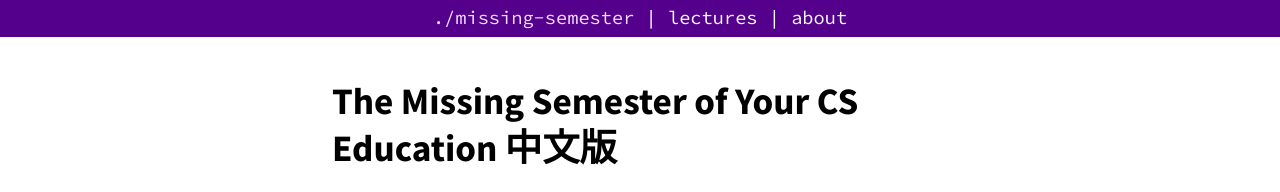
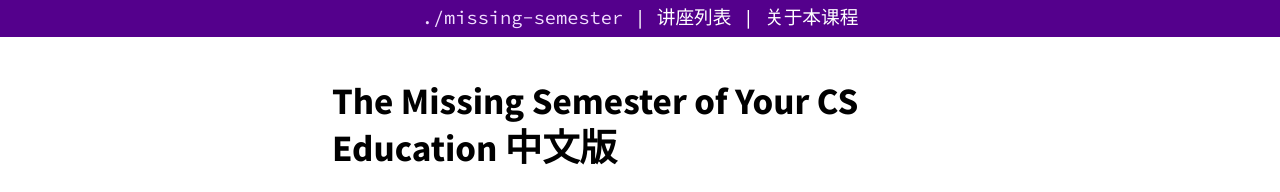
Before and after one commit to missing-semester-cn/missing-semester-cn.github.io, a Jekyll site: the page built from index.md, in a window 1280 px wide. Shown: the top 192 px of the page. Built offline with Jekyll 4.4.1, drawn with Linux system fonts in a browser that asks for light colours.

Commit message:
Update nav.html

```diff
--- a/_includes/nav.html
+++ b/_includes/nav.html
@@ -5,8 +5,8 @@
     <label class="menu-label" for="menu-icon"></label>
     <div class="trigger">
       <div class="trigger-child">
-        <span class="nav-link"><a href="/2020/">lectures</a></span>
-        <span class="nav-link"><a href="/about/">about</a></span>
+        <span class="nav-link"><a href="/2020/">讲座列表</a></span>
+        <span class="nav-link"><a href="/about/">关于本课程</a></span>
       </div>
     </div>
   </nav>
```
